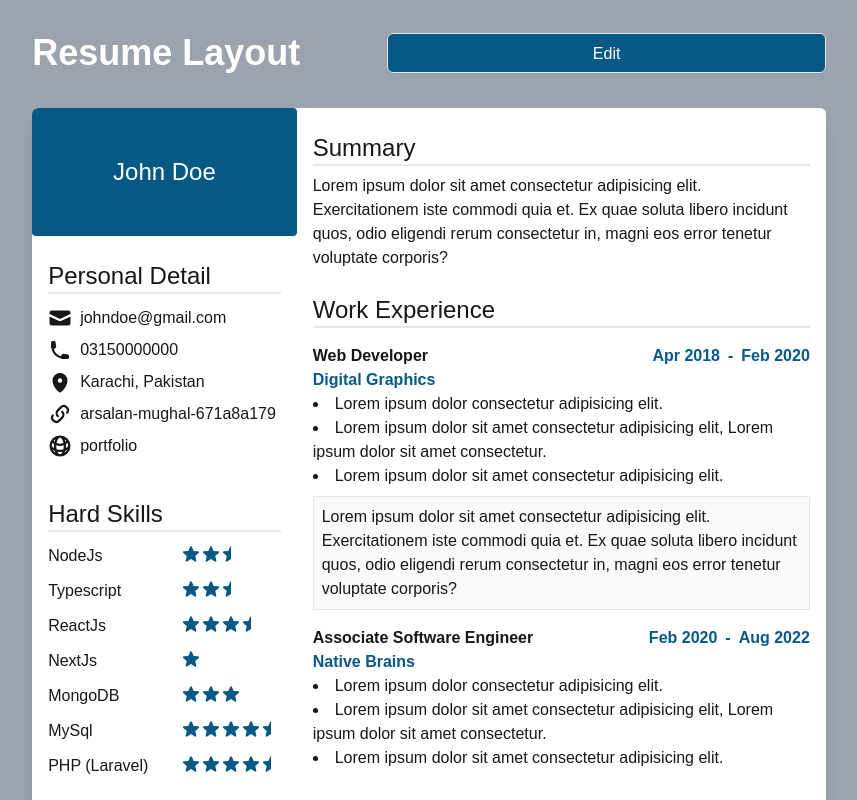
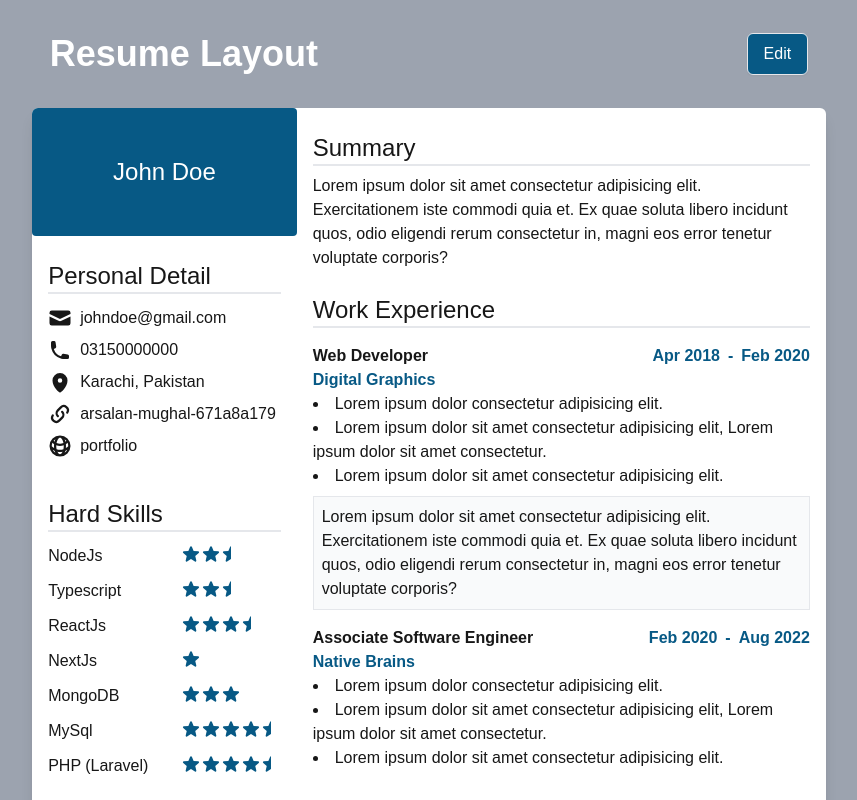
Before and after one commit to arsalanmughal23/hackathon_resume_builder, a Next.js app: page /resume in a window 1280 px wide. Shown: the top 800 px of the page, without its empty margins (211-1068 px from the left). Built offline with nearby package versions, Linux system fonts and the light colour scheme.

Commit message:
Fix Navigation Flow Change Navigation Button into nex/link because we want to redirect from server-side component

```diff
--- a/app/resume/layout.tsx
+++ b/app/resume/layout.tsx
@@ -1,6 +1,6 @@
 import type { Metadata } from "next";
 import Sidebar from "../components/Sidebar";
-import Button from "../components/ui/Button";
+import Link from "next/link";
 
 export const metadata: Metadata = {
   title: "Resume",
@@ -12,16 +12,16 @@ export default function RootLayout({
 }: {
   children: React.ReactNode;
 }) {
+
   return (
     <div className="min-w-[220mm] min-h-[330mm] grid place-items-center bg-gray-400">
 
       <div className="w-[210mm] flex justify-around items-center pt-4">
         <h2 className="w-5/6 text-4xl font-bold text-light">Resume Layout</h2>
-        <Button
-          className="w-1/6 h-10 bg-primary text-white"
-          >
+        <Link href="/builder"
+          className="w-min border rounded-md py-2 px-4 text-white bg-primary shadow-sm focus:outline-none focus:border-primary-light focus:ring-primary-light focus:ring-1">
           Edit
-        </Button>
+        </Link>
       </div>
 
       {/* A4 Size (210 x 297 mm) (793.70 x 1122.51 px) */}
```
